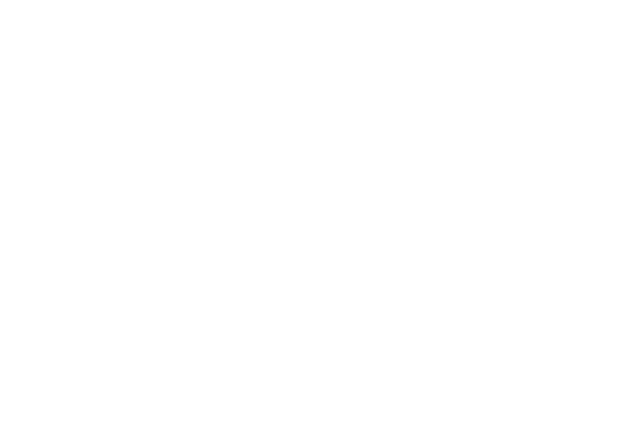
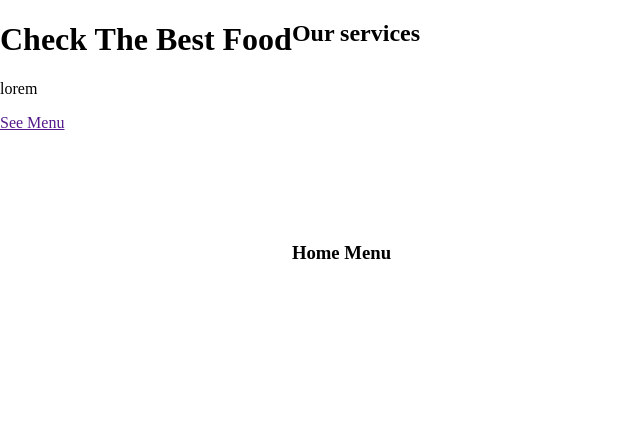
Before and after one commit to papitapapita/grid_exercises, a plain HTML site: page index.html in a window 1280 px wide. Shown: the whole page, without its empty margins (0-640 px from the left). Drawn offline with Linux system fonts and the light colour scheme.

Commit message:
structure in HTML created

```diff
--- a/index.html
+++ b/index.html
@@ -4,9 +4,58 @@
     <meta charset="UTF-8">
     <meta http-equiv="X-UA-Compatible" content="IE=edge">
     <meta name="viewport" content="width=device-width, initial-scale=1.0">
+    <link rel="stylesheet" href="styles/normalize.css">
     <link rel="stylesheet" href="styles/style.css">
     <title>Document</title>
 </head>
 <body>
+    <header class="header">
+        <section class="header__text-container">
+            <h1 class="header__title">Check The Best Food</h1>
+            <p class="header__text">lorem</p>
+            <a href="" class="header__button">See Menu</a>
+        </section>
+        <figure class="image-container image-container--header">
+            <img src="" alt="" class="header__img">
+        </figure>
+    </header>
+    <main class="main">
+        <h2 class="services-title">Our services</h2>
+        <section class="services">
+            <figure class="image-container">
+                <img src="" alt="" class="services__img">
+            </figure>
+            <figure class="image-container">
+                <img src="" alt="" class="services__img">
+            </figure>
+            <figure class="image-container">
+                <img src="" alt="" class="services__img">
+            </figure>
+            <figure class="image-container">
+                <img src="" alt="" class="services__img">
+            </figure>
+            <figure class="image-container">
+                <img src="" alt="" class="services__img">
+            </figure>
+        </section>
+        <h3 class="menu-title">Home Menu</h3>
+        <section class="menu">
+            <figure class="image-container">
+                <img src="" alt="" class="menu__img">
+            </figure>
+            <figure class="image-container">
+                <img src="" alt="" class="menu__img">
+            </figure>
+            <figure class="image-container">
+                <img src="" alt="" class="menu__img">
+            </figure>
+            <figure class="image-container">
+                <img src="" alt="" class="menu__img">
+            </figure>
+            <figure class="image-container">
+                <img src="" alt="" class="menu__img">
+            </figure>
+        </section>
+    </main>
 </body>
 </html>
```
